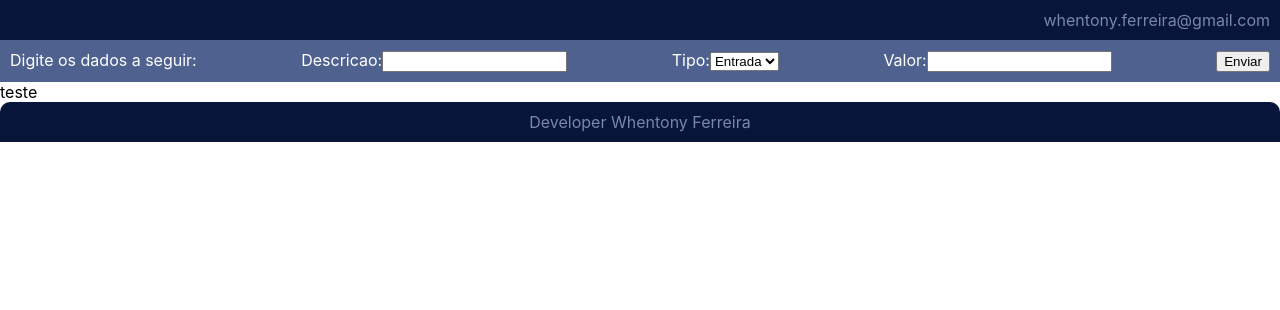
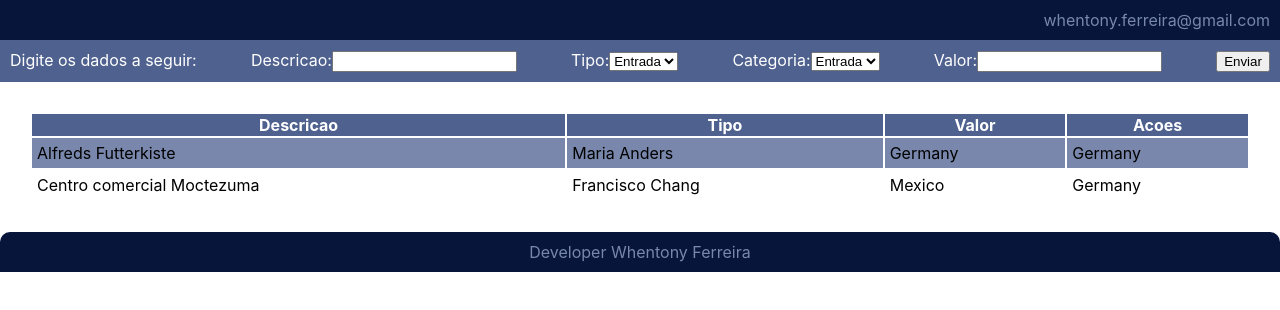
Before and after one commit to whentony/sen-financa, a React (Create React App) app: page / in a window 1280 px wide. Shown: the top 310 px of the page. Built offline with nearby package versions, Linux system fonts and the light colour scheme.

Commit message:
implementation component table and instalation fontawesome for react

```diff
--- a/package.json
+++ b/package.json
@@ -3,6 +3,11 @@
   "version": "0.1.0",
   "private": true,
   "dependencies": {
+    "@fortawesome/fontawesome-svg-core": "^1.2.36",
+    "@fortawesome/free-brands-svg-icons": "^5.15.4",
+    "@fortawesome/free-regular-svg-icons": "^5.15.4",
+    "@fortawesome/free-solid-svg-icons": "^5.15.4",
+    "@fortawesome/react-fontawesome": "^0.1.16",
     "@testing-library/jest-dom": "^5.16.1",
     "@testing-library/react": "^12.1.2",
     "@testing-library/user-event": "^13.5.0",
--- a/src/App.js
+++ b/src/App.js
@@ -3,13 +3,14 @@ import './App.css';
 import Copyright from './components/copyright';
 import Bartop from './components/bar-top';
 import BarUtil from './components/bar-utl';
+import Table from './components/table';
 
 function App() {
   return (
     <div>
       <Bartop />
       <BarUtil />
-      <div>teste</div>
+      <Table></Table>
       <Copyright />
     </div>
   );
--- /dev/null
+++ b/src/assets/css/table.module.css
@@ -0,0 +1,22 @@
+.containerTable{
+    display: flex;
+    justify-content: space-between;
+    padding: 30px;
+}
+
+.table{
+    width: 100%;
+}
+
+
+.tr{
+    background-color: #4F618F;
+    color: #fff;
+}
+
+tr:nth-child(even) {
+    background-color: #7887AB;
+  }
+  td{
+      padding: 5px;
+  }
--- a/src/components/bar-utl/index.jsx
+++ b/src/components/bar-utl/index.jsx
@@ -5,6 +5,7 @@ const BarUtil = () => {
     const [description, setDescription] = useState();
     const [type, setType] = useState();
     const [value, setValue] = useState();
+    const [category, setCategory] = useState();
 
     return(
         <div className={styles.containerBarUtil}>
@@ -23,6 +24,13 @@ const BarUtil = () => {
                 </select>
             </div>
             <div>
+                Categoria:
+                <select>
+                    <option value='e'>Entrada</option>
+                    <option value='s'>Saida</option>
+                </select>
+            </div>
+            <div>
                 Valor:
                 <input type='number' />
             </div>
--- a/src/components/table/index.jsx
+++ b/src/components/table/index.jsx
@@ -0,0 +1,31 @@
+import React from 'react';
+import styles from '../../assets/css/table.module.css';
+
+const Table = () => {
+    return (
+        <div className={styles.containerTable}>
+            <table className={styles.table}>
+                <tr className={styles.tr}>
+                    <th>Descricao</th>
+                    <th>Tipo</th>
+                    <th>Valor</th>
+                    <th>Acoes</th>
+                </tr>
+                <tr>
+                    <td>Alfreds Futterkiste</td>
+                    <td>Maria Anders</td>
+                    <td>Germany</td>
+                    <td>Germany</td>
+                </tr>
+                <tr>
+                    <td>Centro comercial Moctezuma</td>
+                    <td>Francisco Chang</td>
+                    <td>Mexico</td>
+                    <td>Germany</td>
+                </tr>
+            </table>
+        </div>
+    )
+}
+
+export default Table;
```
Also changed, not shown: 1 other file (tests, documents, lock files or other folders).
